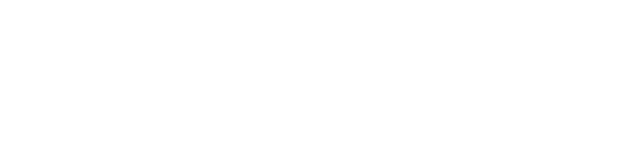
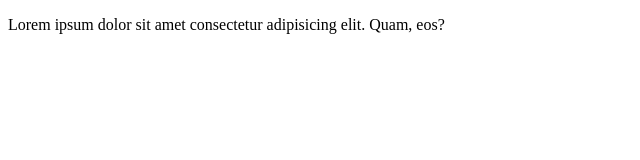
Before and after one commit to AndresDrka/test-repositorio, a plain HTML site: page index.html in a window 1280 px wide. Shown: the whole page, without its empty margins (0-640 px from the left). Drawn offline with Linux system fonts and the light colour scheme.

Commit message:
Agregado Div contenedor

```diff
--- a/index.html
+++ b/index.html
@@ -7,6 +7,11 @@
     <title>Git VSCODE</title>
 </head>
 <body>
-
+    <!--Div el prmer contenedor-->
+    <div class="container">
+        <div class="row">
+            <p>Lorem ipsum dolor sit amet consectetur adipisicing elit. Quam, eos?</p>
+        </div>
+    </div>
 </body>
 </html>
```
